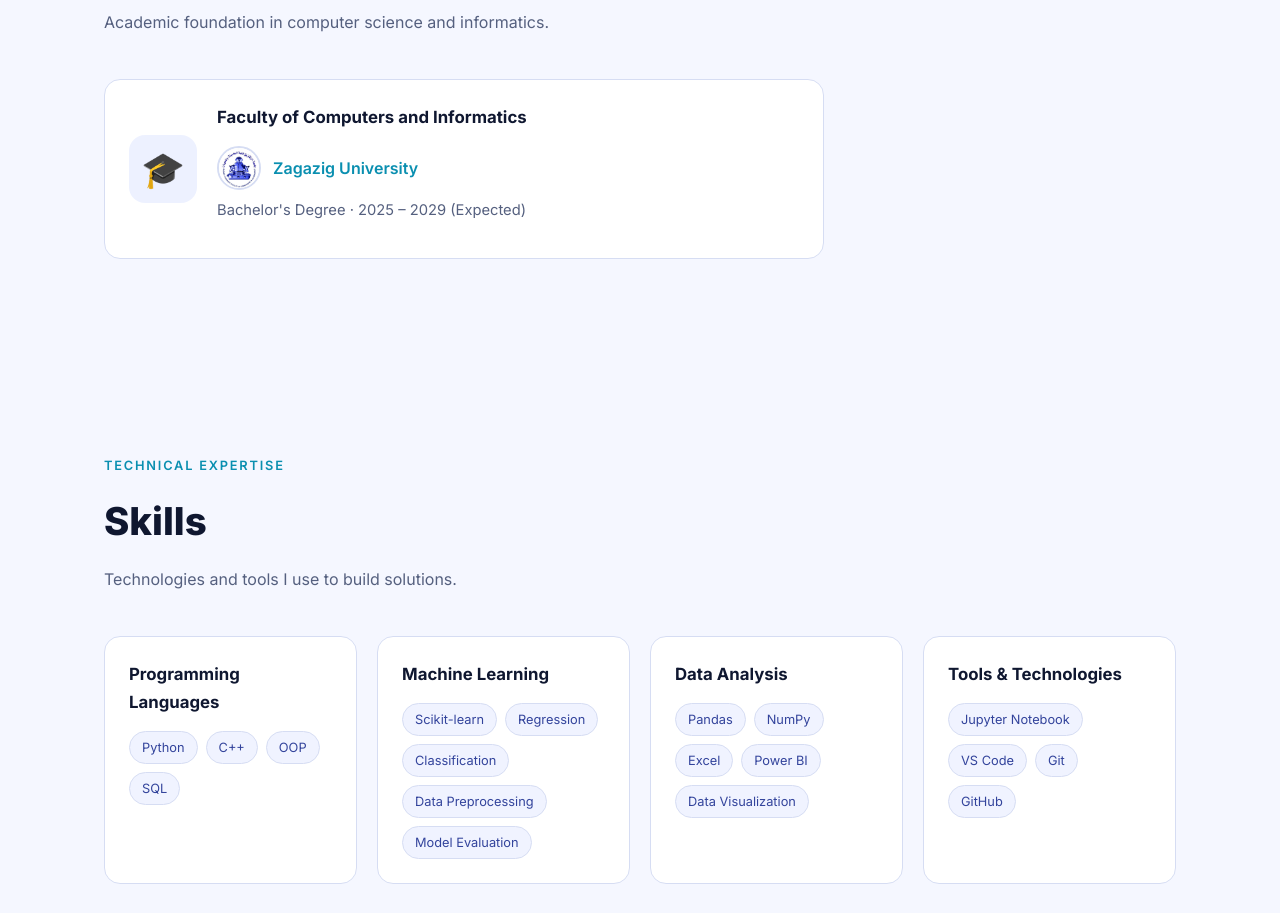
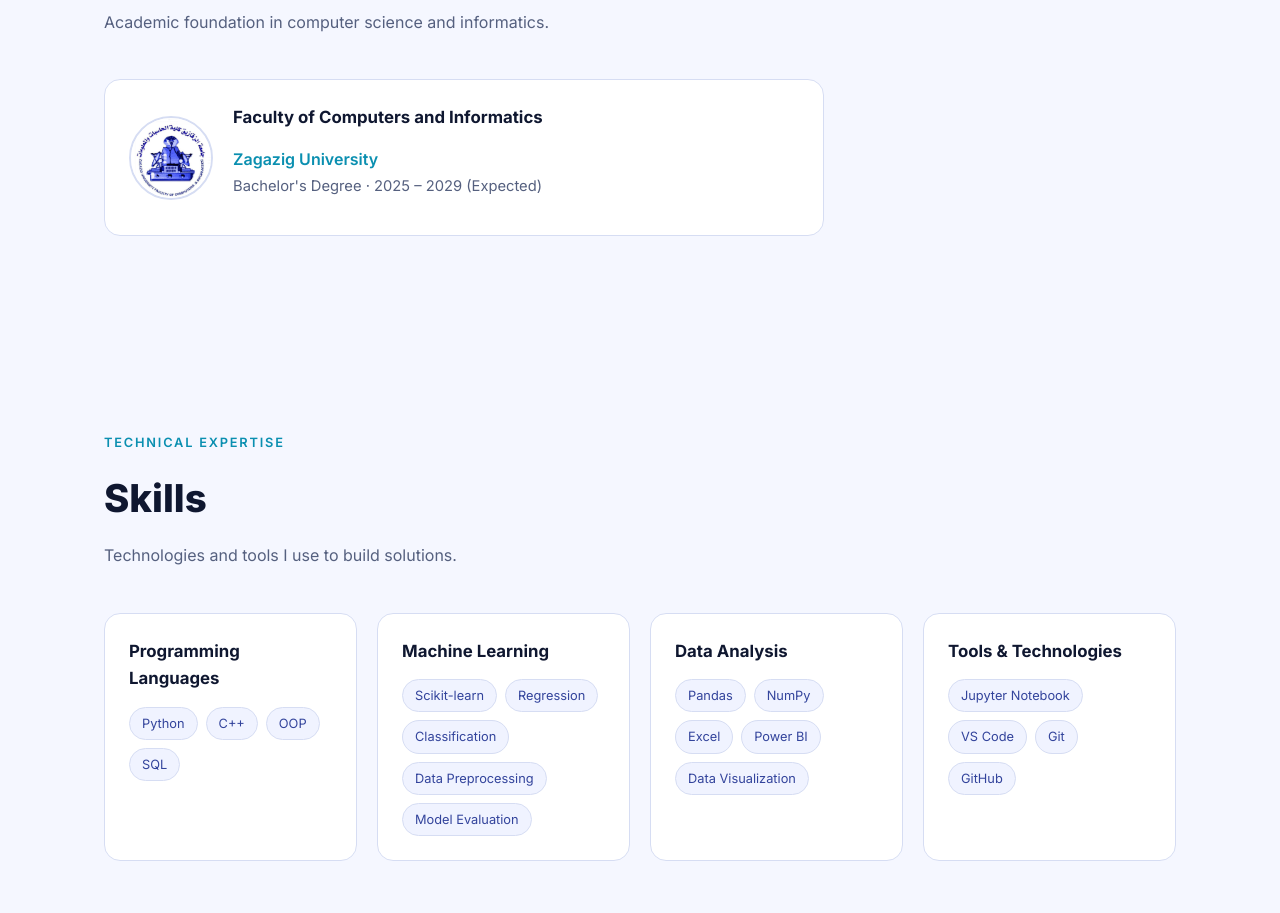
Before and after one commit to aymanzaki0155-cmd/Ayman-Portfolio, a plain HTML site: page index.html in a window 1280 px wide. Shown: the part 1515-2428 px from the top of the page. Drawn offline with Linux system fonts and the light colour scheme.

Commit message:
Add files via upload

```diff
--- a/index.html
+++ b/index.html
@@ -63,8 +63,8 @@
 
 <section id="education"><div class="wrap reveal">
 <span class="tag">My education</span><h2>Education</h2><p class="sub">Academic foundation in computer science and informatics.</p>
-<div class="card edu"><div class="ic">🎓</div><div>
-<h3>Faculty of Computers and Informatics</h3><h4 class="uni"><img src="images/logofci-zu.png" alt="Faculty of Computers and Informatics, Zagazig University logo" width="44" height="44" loading="lazy"><span>Zagazig University</span></h4><p>Bachelor's Degree · 2025 – 2029 (Expected)</p></div></div>
+<div class="card edu"><div class="ic"><img src="images/logofci-zu.png" alt="Zagazig University Faculty of Computers and Informatics logo" width="84" height="84"></div><div>
+<h3>Faculty of Computers and Informatics</h3><h4>Zagazig University</h4><p>Bachelor's Degree · 2025 – 2029 (Expected)</p></div></div>
 </div></section>
 
 <section id="skills"><div class="wrap reveal">
--- a/style.css
+++ b/style.css
@@ -54,7 +54,8 @@ h2{font-size:clamp(1.8rem,3.5vw,2.4rem);font-weight:800;margin-bottom:12px}
 .box h3{font-size:1rem;margin-bottom:4px}
 .box p{color:var(--muted);font-size:.88rem}
 .edu{display:flex;gap:20px;align-items:center;max-width:720px}
-.edu .ic{font-size:2.2rem;width:68px;height:68px;border-radius:16px;background:rgba(108,140,255,.12);display:grid;place-items:center;flex:none}
+.edu .ic{width:84px;height:84px;border-radius:50%;background:#fff;border:2px solid var(--line);overflow:hidden;display:grid;place-items:center;flex:none}
+.edu .ic img{width:100%;height:100%;object-fit:cover}
 .edu h3{font-size:1.2rem}
 .edu h4{color:var(--accent2);font-weight:600;margin:2px 0}
 .edu p{color:var(--muted);font-size:.92rem}
@@ -105,9 +106,6 @@ section{padding:72px 0}.hero{text-align:center}.lead{margin-inline:auto}.cta{jus
 #bg{position:fixed;inset:0;width:100%;height:100%;z-index:0;pointer-events:none}
 section,footer{position:relative;z-index:1}
 .alt{background:color-mix(in srgb,var(--bg2) 55%,transparent)}
-/* ===== University logo ===== */
-.edu h4.uni{display:flex;align-items:center;gap:12px;margin:8px 0}
-.edu h4.uni img{width:44px;height:44px;border-radius:50%;background:#fff;border:2px solid var(--line);object-fit:cover;flex:none}
 /* ===== Uniform background, no edges between sections ===== */
 .alt{background:transparent}
 .hero{background:none}
```
